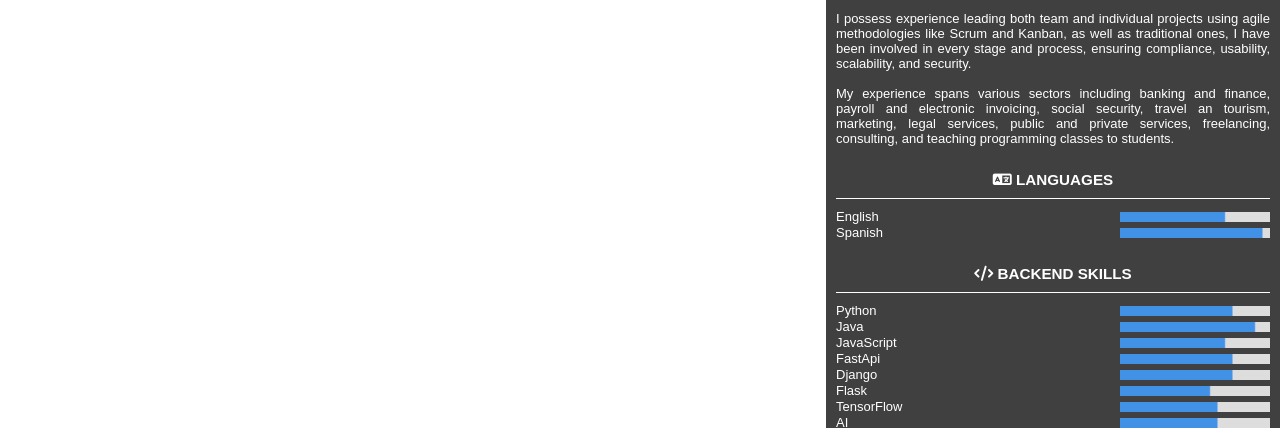
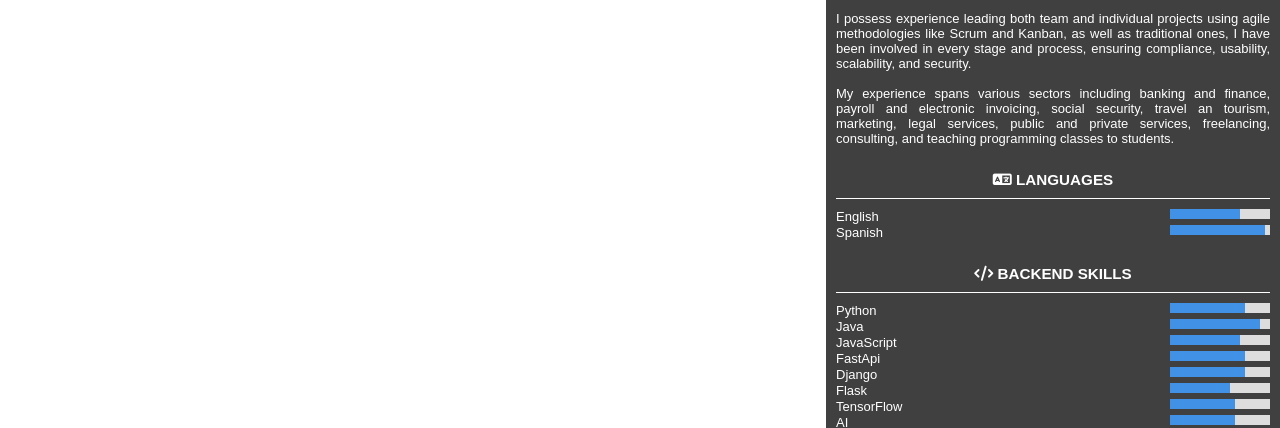
Before and after one commit to Kenjhy/Kenjhy.github.io, a plain HTML site: page index.html in a window 1280 px wide. Shown: the part 373-801 px from the top of the page. Drawn offline with Linux system fonts and the light colour scheme.

Commit message:
styles bar adjust lest

```diff
--- a/style.css
+++ b/style.css
@@ -137,21 +137,16 @@ header {
   margin-bottom: 1px;
   margin-top: 1px;
   display: flex;
-  justify-content: flex-start; /* Alinea el contenido al inicio */
-  align-items: center; /* Alinea verticalmente el texto y la barra */
-  gap: 10px; /* Espacio entre el texto y la barra */
+  gap: 1px; /* Espacio entre el texto y la barra */
 }
 
 .canvas-bars {
-  flex: 0; /* Ajusta la flexibilidad para que la barra ocupe más espacio */
-  max-width: 150px; /* o el ancho máximo que prefieras */
+  max-width: 100px; /* o el ancho máximo que prefieras */
   height: 10px;
-  flex-grow: 100; /* Evita que la barra crezca */
 }
 
 .bar-separation span {
   flex: 1; /* Ajusta la flexibilidad para que el texto ocupe el espacio necesario */
-  margin-right: 10px; /* Espacio entre el texto y la barra */
 }
 
 section {
```
